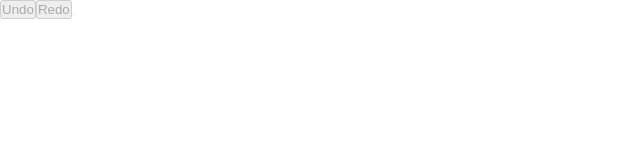
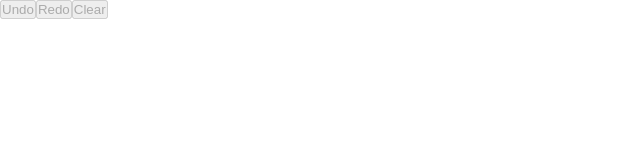
Before and after one commit to emrecanberktas/circle-app, a React (Vite) app: page / in a window 1280 px wide. Shown: the top 160 px of the page, without its empty margins (0-640 px from the left). Built offline with nearby package versions, Linux system fonts and the light colour scheme.

Commit message:
Fix: button text

```diff
--- a/src/App.jsx
+++ b/src/App.jsx
@@ -48,7 +48,9 @@ function App() {
       <button
         onClick={handleClear}
         disabled={points.length == 0 ? true : false}
-      ></button>
+      >
+        Clear
+      </button>
       <div className="App" onClick={handlePlaceCircle}>
         {points.map((point, i) => (
           <div
```
